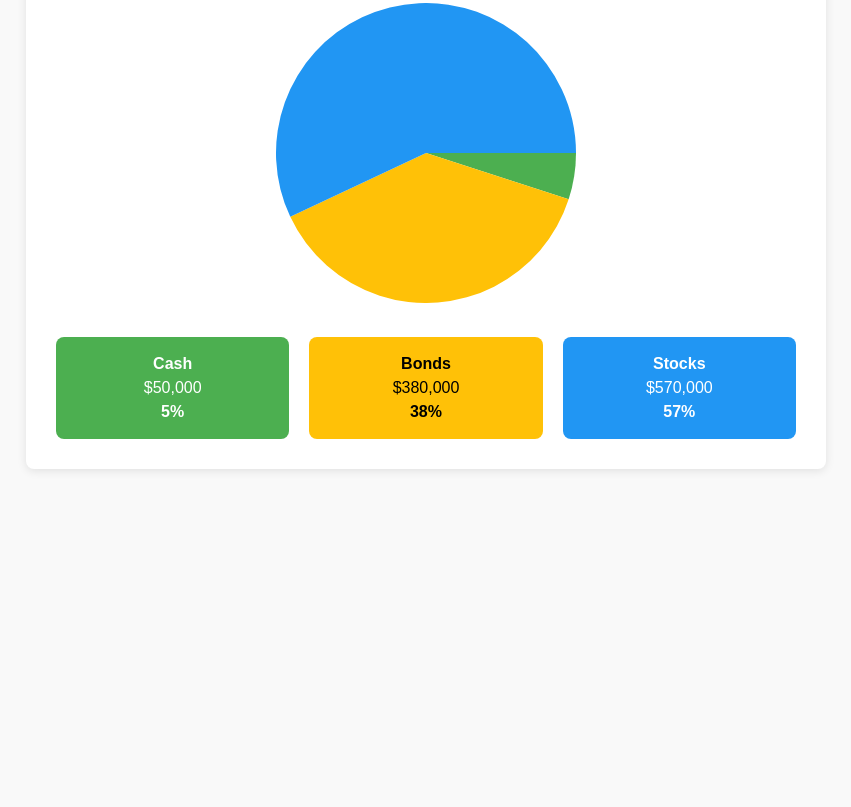
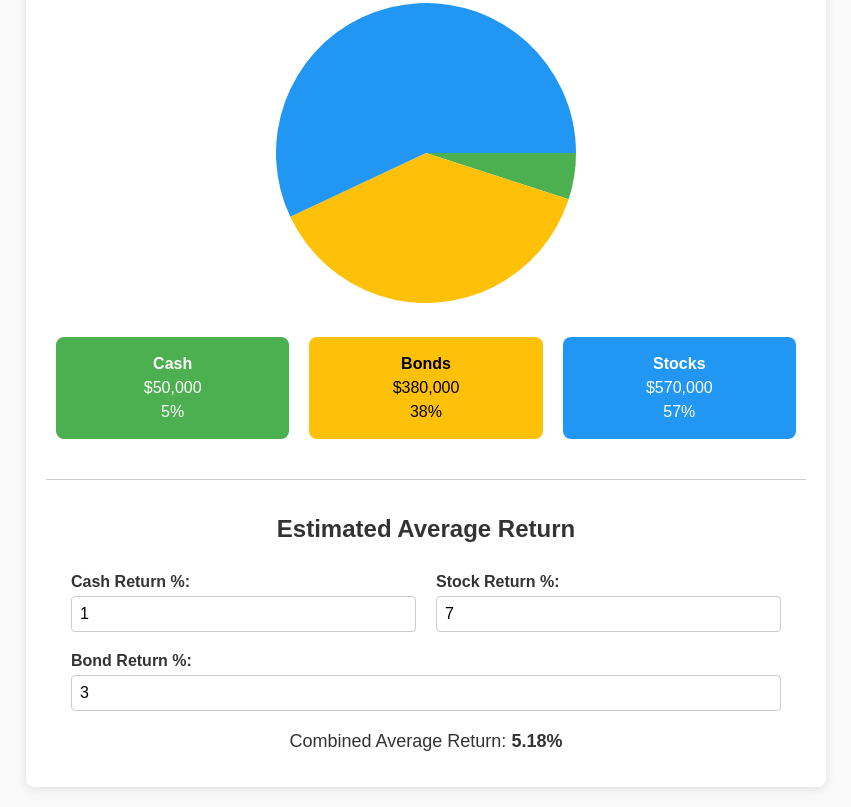
Before and after one commit to AuthenticPath/bucket, a plain HTML site: page index.html in a window 1280 px wide. Shown: the part 314-1121 px from the top of the page, without its empty margins (214-1065 px from the left). Before the commit the page ends 803 px from the top, so only its background shows below. Drawn offline with Linux system fonts and the light colour scheme.

Commit message:
Update index.html
Estimated Average Return Section:

Three new input fields let users set the annual returns for Cash, Stocks, and Bonds (preloaded with default values: Cash = 1%, Stock = 7%, Bond = 3%).
The section appears below the 3‑bucket display.
Weighted Return Calculation:
The app calculates a combined average return as a weighted average based on the bucket allocations and displays it in bold.

```diff
--- a/index.html
+++ b/index.html
@@ -23,7 +23,7 @@
       border-radius: 8px;
       box-shadow: 0 2px 10px rgba(0, 0, 0, 0.1);
     }
-    h1 {
+    h1, h2 {
       text-align: center;
       margin-bottom: 20px;
     }
@@ -84,7 +84,7 @@
       margin: 0;
       line-height: 1.5;
     }
-    /* Bucket background colors to match the pie chart */
+    /* Bucket background colors matching the pie chart */
     .bucket.cash {
       background: #4CAF50;
       color: #fff;
@@ -96,6 +96,23 @@
     .bucket.stocks {
       background: #2196F3;
       color: #fff;
+    }
+    .estimated-return {
+      margin-top: 30px;
+      padding: 15px;
+      border-top: 1px solid #ccc;
+    }
+    .estimated-return form {
+      justify-content: center;
+    }
+    .estimated-return .form-group {
+      margin: 10px;
+      flex: 1 1 200px;
+    }
+    .estimated-return div.return-display {
+      text-align: center;
+      font-size: 18px;
+      margin-top: 10px;
     }
     @media (max-width: 600px) {
       form {
@@ -147,10 +164,32 @@
         <p id="stockValue"></p>
       </div>
     </div>
+
+    <!-- Estimated Average Return Section -->
+    <div class="estimated-return">
+      <h2>Estimated Average Return</h2>
+      <form id="returnForm">
+        <div class="form-group">
+          <label for="cashReturn">Cash Return %:</label>
+          <input type="number" id="cashReturn" value="1" step="0.1" required />
+        </div>
+        <div class="form-group">
+          <label for="stockReturn">Stock Return %:</label>
+          <input type="number" id="stockReturn" value="7" step="0.1" required />
+        </div>
+        <div class="form-group">
+          <label for="bondReturn">Bond Return %:</label>
+          <input type="number" id="bondReturn" value="3" step="0.1" required />
+        </div>
+      </form>
+      <div class="return-display">
+        Combined Average Return: <span id="averageReturn"><b>0%</b></span>
+      </div>
+    </div>
   </div>
 
   <script>
-    // Retrieve elements
+    // Retrieve portfolio elements
     const totalValueEl = document.getElementById('totalValue');
     const withdrawalsEl = document.getElementById('withdrawals');
     const stockAllocationEl = document.getElementById('stockAllocation');
@@ -162,40 +201,48 @@
     const canvas = document.getElementById('portfolioChart');
     const ctx = canvas.getContext('2d');
 
-    // Colors for buckets (also used for chart)
+    // Retrieve estimated return elements
+    const cashReturnEl = document.getElementById('cashReturn');
+    const stockReturnEl = document.getElementById('stockReturn');
+    const bondReturnEl = document.getElementById('bondReturn');
+    const averageReturnEl = document.getElementById('averageReturn');
+
+    // Colors for buckets (and chart)
     const colors = {
       cash: '#4CAF50',
       bonds: '#FFC107',
       stocks: '#2196F3'
     };
 
-    // Format currency helper (with cents, used elsewhere if needed)
+    // Global variables for current bucket amounts
+    let currentCashBucket = 0, currentBondBucket = 0, currentStockBucket = 0, currentTotalPortfolio = 0;
+
+    // Format currency helpers
     function formatCurrency(num) {
       return '$' + num.toLocaleString(undefined, {minimumFractionDigits: 2, maximumFractionDigits: 2});
     }
-
-    // Format currency with no cents for bucket display
     function formatCurrencyNoCents(num) {
       return '$' + num.toLocaleString(undefined, {minimumFractionDigits: 0, maximumFractionDigits: 0});
     }
 
-    // Update calculations and chart
+    // Update visualization and bucket calculations
     function updateVisualization() {
-      // Get input values
+      // Retrieve input values
       const totalPortfolio = parseFloat(totalValueEl.value) || 0;
       const withdrawals = parseFloat(withdrawalsEl.value) || 0;
       let stockAllocation = parseFloat(stockAllocationEl.value) || 0;
       stockAllocation = Math.min(Math.max(stockAllocation, 0), 100);
       const bondAllocation = 100 - stockAllocation;
 
-      // Update bond allocation display
       bondAllocationDisplayEl.textContent = `Bond Allocation: ${bondAllocation}%`;
 
-      // Basic error checking: withdrawals should not exceed total portfolio
+      // Error handling: withdrawals should not exceed portfolio value
       if (withdrawals > totalPortfolio) {
         errorMessageEl.textContent = "Error: Expected withdrawals exceed total portfolio value.";
         cashValueEl.innerHTML = bondValueEl.innerHTML = stockValueEl.innerHTML = "<strong>N/A</strong>";
         drawChart(0, 0, 0, totalPortfolio);
+        currentCashBucket = currentBondBucket = currentStockBucket = currentTotalPortfolio = 0;
+        updateEstimatedReturn();
         return;
       } else {
         errorMessageEl.textContent = "";
@@ -207,23 +254,31 @@
       const bondBucket = remaining * (bondAllocation / 100);
       const stockBucket = remaining * (stockAllocation / 100);
 
-      // Calculate percentages (avoid division by zero)
+      // Update current global bucket values
+      currentCashBucket = cashBucket;
+      currentBondBucket = bondBucket;
+      currentStockBucket = stockBucket;
+      currentTotalPortfolio = totalPortfolio;
+
+      // Calculate percentages
       const cashPercent = totalPortfolio > 0 ? Math.round((cashBucket / totalPortfolio) * 100) : 0;
       const bondPercent = totalPortfolio > 0 ? Math.round((bondBucket / totalPortfolio) * 100) : 0;
       const stockPercent = totalPortfolio > 0 ? Math.round((stockBucket / totalPortfolio) * 100) : 0;
 
-      // Update bucket display text with name, dollar amount (no cents), and percentage
-      cashValueEl.innerHTML = `<strong>Cash</strong><br>${formatCurrencyNoCents(cashBucket)}<br><strong>${cashPercent}%</strong>`;
-      bondValueEl.innerHTML = `<strong>Bonds</strong><br>${formatCurrencyNoCents(bondBucket)}<br><strong>${bondPercent}%</strong>`;
-      stockValueEl.innerHTML = `<strong>Stocks</strong><br>${formatCurrencyNoCents(stockBucket)}<br><strong>${stockPercent}%</strong>`;
+      // Update bucket displays (name, amount without cents, and percentage)
+      cashValueEl.innerHTML = `<strong>Cash</strong><br>${formatCurrencyNoCents(cashBucket)}<br>${cashPercent}%`;
+      bondValueEl.innerHTML = `<strong>Bonds</strong><br>${formatCurrencyNoCents(bondBucket)}<br>${bondPercent}%`;
+      stockValueEl.innerHTML = `<strong>Stocks</strong><br>${formatCurrencyNoCents(stockBucket)}<br>${stockPercent}%`;
 
-      // Draw chart
+      // Draw the updated pie chart
       drawChart(cashBucket, bondBucket, stockBucket, totalPortfolio);
+
+      // Update the estimated average return
+      updateEstimatedReturn();
     }
 
     // Draw pie chart on canvas
     function drawChart(cash, bonds, stocks, total) {
-      // Clear canvas
       ctx.clearRect(0, 0, canvas.width, canvas.height);
       if (total === 0) return;
 
@@ -246,9 +301,30 @@
       });
     }
 
-    // Listen for input changes
+    // Update estimated average return based on bucket values and user return inputs
+    function updateEstimatedReturn() {
+      if (currentTotalPortfolio === 0) {
+        averageReturnEl.innerHTML = `<b>0%</b>`;
+        return;
+      }
+      const cashReturn = parseFloat(cashReturnEl.value) || 0;
+      const stockReturn = parseFloat(stockReturnEl.value) || 0;
+      const bondReturn = parseFloat(bondReturnEl.value) || 0;
+      // Weighted average return calculation based on bucket proportions
+      const weightedReturn = ((currentCashBucket / currentTotalPortfolio) * cashReturn) +
+                             ((currentBondBucket / currentTotalPortfolio) * bondReturn) +
+                             ((currentStockBucket / currentTotalPortfolio) * stockReturn);
+      averageReturnEl.innerHTML = `<b>${weightedReturn.toFixed(2)}%</b>`;
+    }
+
+    // Listen for changes in portfolio inputs
     [totalValueEl, withdrawalsEl, stockAllocationEl].forEach(el => {
       el.addEventListener('input', updateVisualization);
+    });
+
+    // Listen for changes in return inputs
+    [cashReturnEl, stockReturnEl, bondReturnEl].forEach(el => {
+      el.addEventListener('input', updateEstimatedReturn);
     });
 
     // Initial update
```
